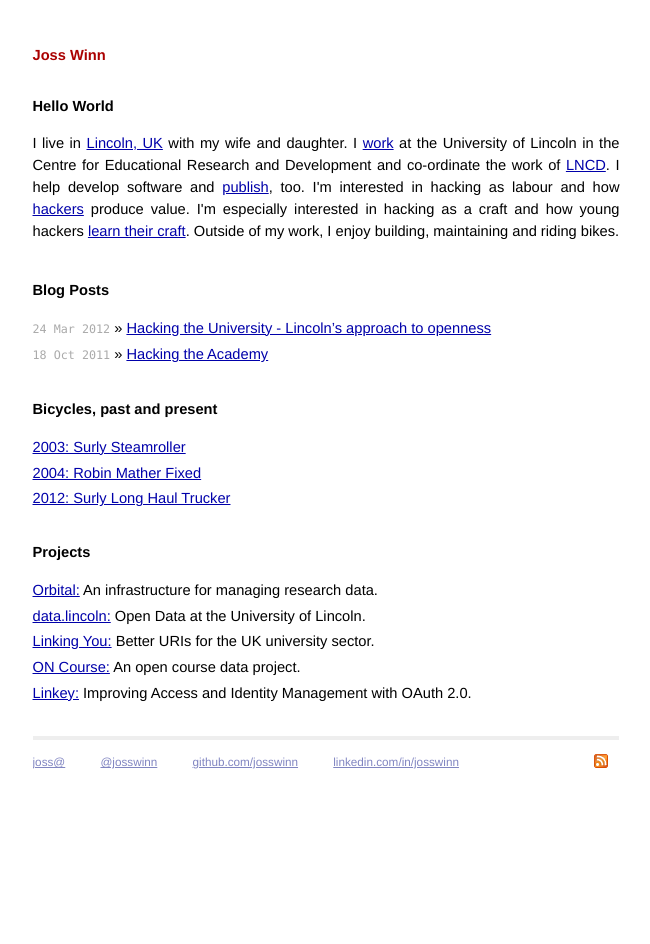
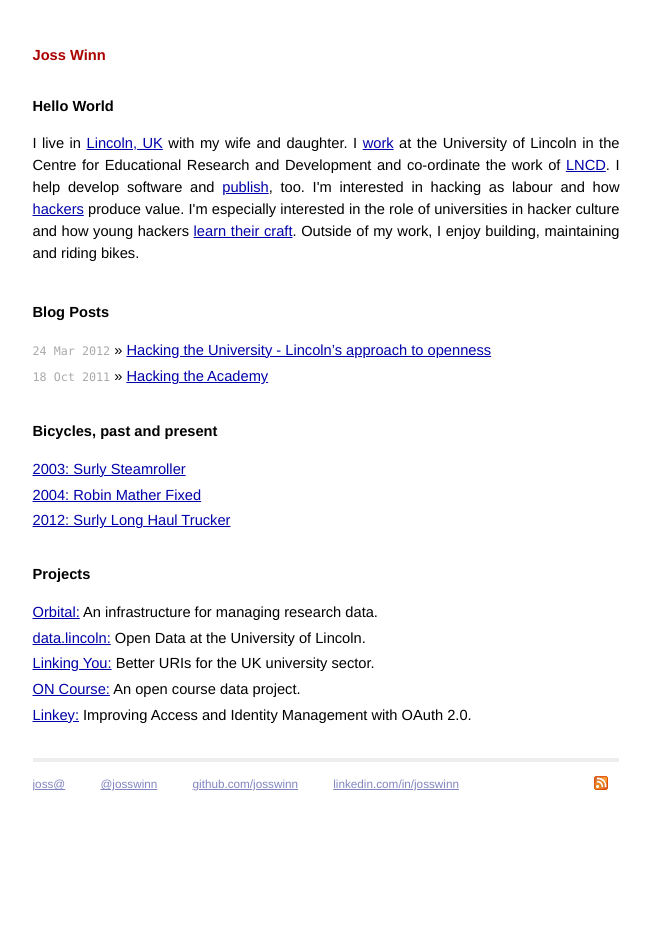
Before and after one commit to josswinn/josswinn.github.com, a Jekyll site: the page built from index.html, in a window 1280 px wide. Shown: the whole page, without its empty margins (314-964 px from the left). Built offline with Jekyll 4.4.1, drawn with Linux system fonts in a browser that asks for light colours; Markdown is read by kramdown in place of the engine named in the settings; some of the changed lines change nothing that is shown.

Commit message:
updated links

```diff
--- a/index.html
+++ b/index.html
@@ -5,7 +5,7 @@
 
 <div id="home">
   <h1>Hello World</h1>
-  <p>I live in <a href="http://g.co/maps/kpjrz">Lincoln, UK</a> with my wife and daughter. I <a href="http://lncn.eu/joss">work</a> at the University of Lincoln in the Centre for Educational Research and Development and co-ordinate the work of <a href="http://lncd.lincoln.ac.uk">LNCD</a>. I help develop software and <a href="http://lncn.eu/ep/002210">publish</a>, too. I'm interested in hacking as labour and how <a href="http://catb.org/~esr/faqs/hacker-howto.html">hackers</a> produce value. I'm especially interested in hacking as a craft and how young hackers <a href="http://joss.blogs.lincoln.ac.uk/2012/02/25/learning-a-craft/">learn their craft</a>. Outside of my work, I enjoy building, maintaining and riding bikes.</p>
+  <p>I live in <a href="http://g.co/maps/kpjrz">Lincoln, UK</a> with my wife and daughter. I <a href="http://lncn.eu/joss">work</a> at the University of Lincoln in the Centre for Educational Research and Development and co-ordinate the work of <a href="http://lncd.lincoln.ac.uk">LNCD</a>. I help develop software and <a href="http://lncn.eu/ep/002210">publish</a>, too. I'm interested in hacking as labour and how <a href="http://catb.org/~esr/faqs/hacker-howto.html">hackers</a> produce value. I'm especially interested in the role of universities in hacker culture and how young hackers <a href="http://joss.blogs.lincoln.ac.uk/2012/02/25/learning-a-craft/">learn their craft</a>. Outside of my work, I enjoy building, maintaining and riding bikes.</p>
   <br />
   <h1>Blog Posts</h1>
   <ul class="posts">
@@ -21,11 +21,11 @@
   </ul>
   <h1>Projects</h1>
   <ul class="posts">
-    <li><a href="http://lncd.lincoln.ac.uk/projects/orbital/">Orbital:</a> An infrastructure for managing research data.</li>
-    <li><a href="http://lncd.lincoln.ac.uk/projects/data-lincoln-ac-uk/">data.lincoln:</a> Open Data at the University of Lincoln.</li>
-    <li><a href="http://lncd.lincoln.ac.uk/projects/linking-you/">Linking You:</a> Better URIs for the UK university sector.</li>
-    <li><a href="http://lncd.lincoln.ac.uk/projects/on-course/">ON Course:</a> An open course data project.</li>
-    <li><a href="http://linkey.blogs.lincoln.ac.uk/">Linkey:</a> Improving Access and Identity Management with OAuth 2.0.</li>
+    <li><a href="http://lncd.lincoln.ac.uk/project/orbital/">Orbital:</a> An infrastructure for managing research data.</li>
+    <li><a href="http://data.lincoln.ac.uk">data.lincoln:</a> Open Data at the University of Lincoln.</li>
+    <li><a href="http://lncd.lincoln.ac.uk/project/linking-you/">Linking You:</a> Better URIs for the UK university sector.</li>
+    <li><a href="http://lncd.lincoln.ac.uk/project/on-course/">ON Course:</a> An open course data project.</li>
+    <li><a href="http://lncd.lincoln.ac.uk/project/linkey/">Linkey:</a> Improving Access and Identity Management with OAuth 2.0.</li>
   </ul>
 
 </div>
```
